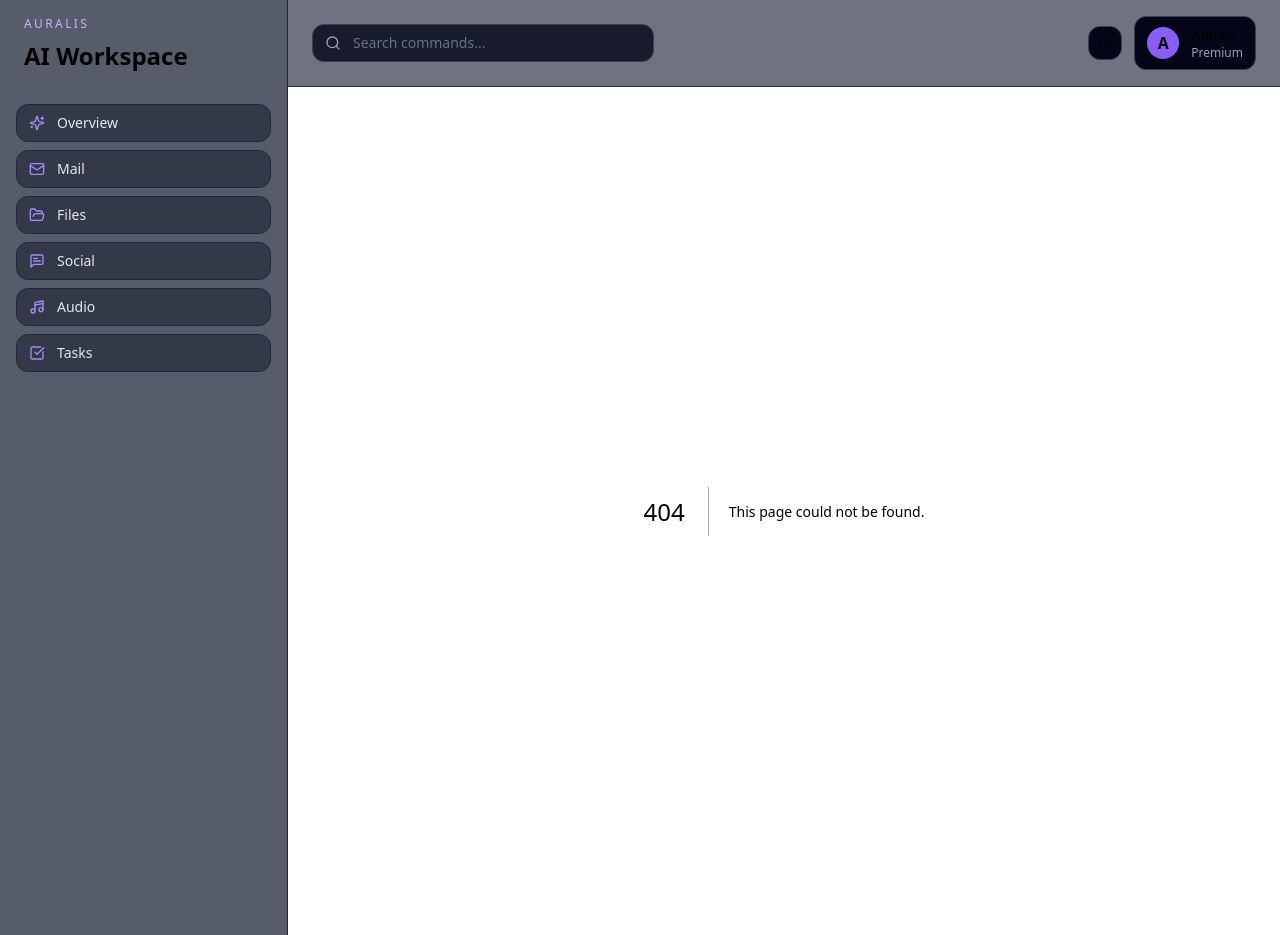
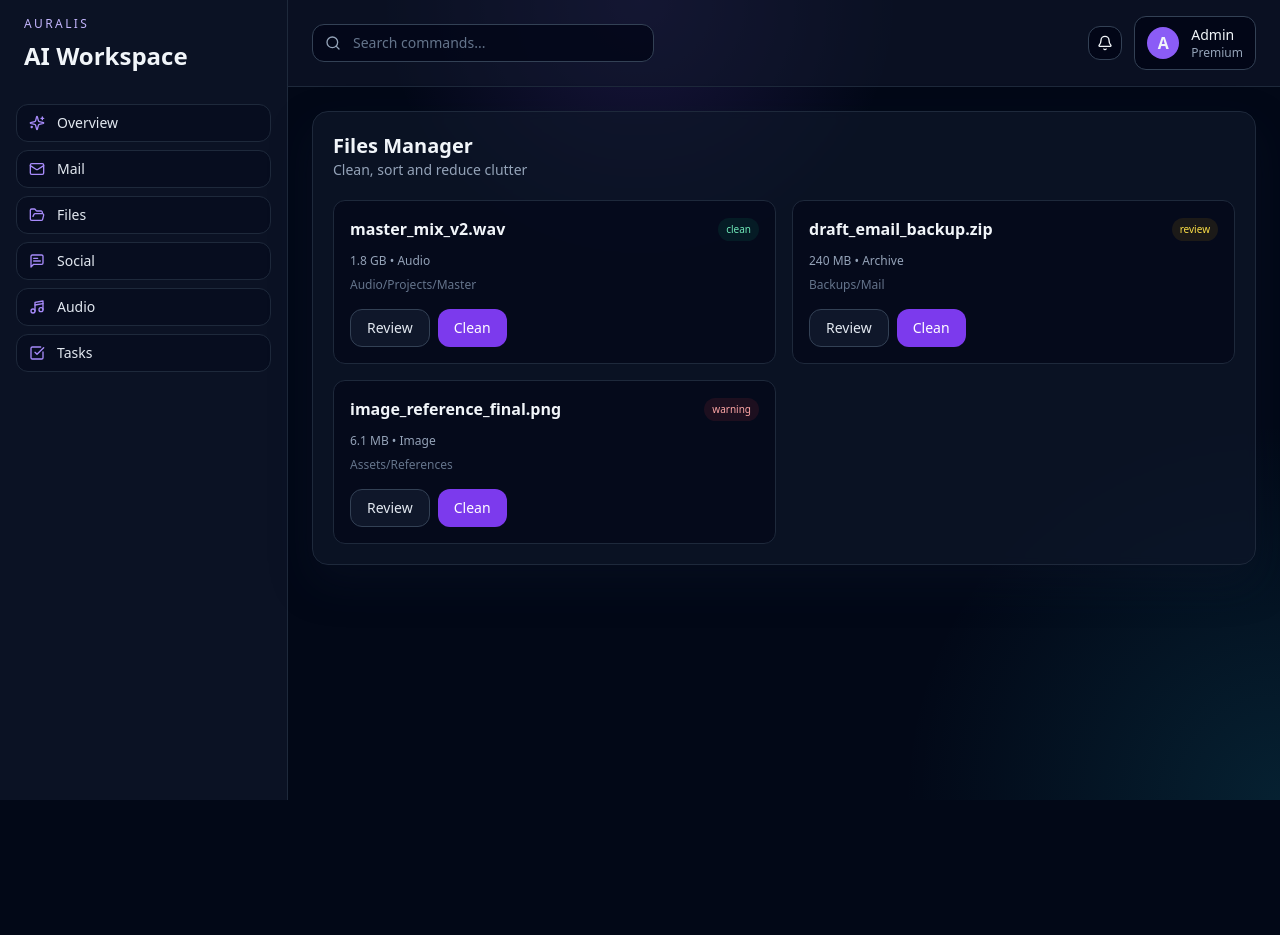
Before and after one commit to solofinjthefinj-max/The-AI-Core, a Next.js app: page /files in a window 1280 px wide. Before the commit this address had no page. After the commit the page ends 800 px from the top, so only its background shows below. Built offline with nearby package versions, Linux system fonts and the light colour scheme.

Commit message:
Add FilesPage component for file management

```diff
--- /dev/null
+++ b/app/files/page.tsx
@@ -0,0 +1,37 @@
+import { SectionShell } from "@/components/section-shell";
+import { files } from "@/lib/mock-data";
+
+export default function FilesPage() {
+  return (
+    <SectionShell title="Files Manager" subtitle="Clean, sort and reduce clutter">
+      <div className="grid gap-4 md:grid-cols-2">
+        {files.map((file) => (
+          <div key={file.name} className="rounded-xl border border-slate-800 bg-slate-950/60 p-4">
+            <div className="flex items-center justify-between">
+              <div className="font-semibold">{file.name}</div>
+              <span
+                className={`rounded-full px-2 py-1 text-[10px] ${
+                  file.status === "clean"
+                    ? "bg-emerald-500/10 text-emerald-300"
+                    : file.status === "review"
+                      ? "bg-yellow-500/10 text-yellow-300"
+                      : "bg-red-500/10 text-red-300"
+                }`}
+              >
+                {file.status}
+              </span>
+            </div>
+            <div className="mt-3 text-xs text-slate-400">
+              {file.size} • {file.type}
+            </div>
+            <div className="mt-2 text-xs text-slate-500">{file.path}</div>
+            <div className="mt-4 flex gap-2">
+              <button className="btn-secondary">Review</button>
+              <button className="btn-primary">Clean</button>
+            </div>
+          </div>
+        ))}
+      </div>
+    </SectionShell>
+  );
+}
```
